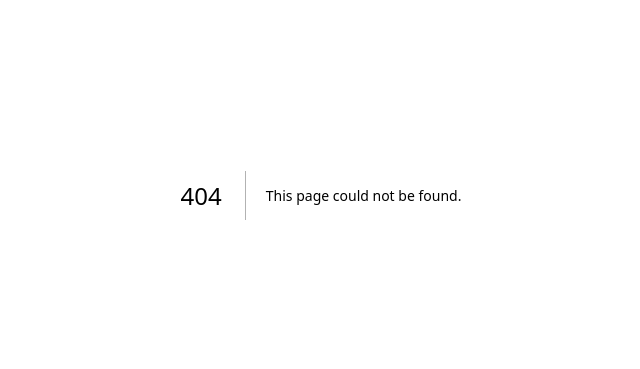
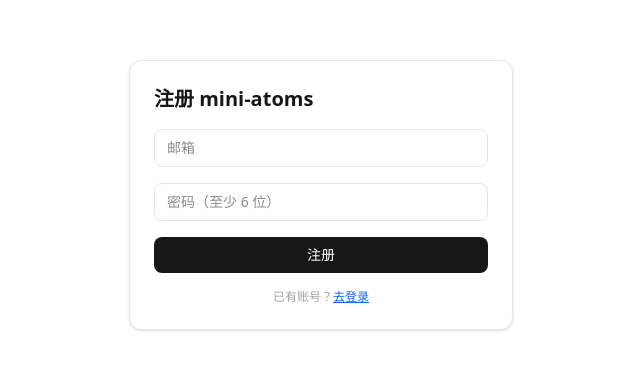
Before and after one commit to JJJJJamesShao/mini-atoms, a Next.js app: page /auth/register in a window 1280 px wide. Before the commit this address had no page. Shown: the part 205-574 px from the top of the page, without its empty margins (319-959 px from the left). Built offline with nearby package versions, Linux system fonts and the light colour scheme.

Commit message:
feat(auth): 任务5 Supabase Auth 登录/注册 + 路由保护
- /auth/login、/auth/register — 邮箱+密码（supabase-js）
- AuthGuard 客户端守卫：/projects* 未登录重定向登录页
- TODO: session 存 localStorage，middleware 保护待接入 @supabase/ssr

```diff
--- /dev/null
+++ b/src/app/auth/login/page.tsx
@@ -0,0 +1,71 @@
+"use client";
+
+import Link from "next/link";
+import { useRouter } from "next/navigation";
+import { useState } from "react";
+import { getSupabaseBrowser } from "@/lib/supabase/client";
+
+export default function LoginPage() {
+  const router = useRouter();
+  const [email, setEmail] = useState("");
+  const [password, setPassword] = useState("");
+  const [error, setError] = useState<string | null>(null);
+  const [loading, setLoading] = useState(false);
+
+  const submit = async (e: React.FormEvent) => {
+    e.preventDefault();
+    setLoading(true);
+    setError(null);
+    const { error } = await getSupabaseBrowser().auth.signInWithPassword({
+      email,
+      password,
+    });
+    setLoading(false);
+    if (error) {
+      setError(error.message);
+    } else {
+      router.push("/projects");
+    }
+  };
+
+  return (
+    <main className="flex min-h-screen items-center justify-center p-6">
+      <form
+        onSubmit={submit}
+        className="flex w-full max-w-sm flex-col gap-4 rounded-xl border border-[#e5e5e5] bg-white p-6 shadow-sm dark:border-neutral-700 dark:bg-neutral-900"
+      >
+        <h1 className="text-xl font-bold">登录 mini-atoms</h1>
+        <input
+          type="email"
+          required
+          value={email}
+          onChange={(e) => setEmail(e.target.value)}
+          placeholder="邮箱"
+          className="rounded-lg border border-[#e5e5e5] bg-transparent px-3 py-2 text-sm outline-none focus:ring-2 focus:ring-neutral-200 dark:border-neutral-700"
+        />
+        <input
+          type="password"
+          required
+          value={password}
+          onChange={(e) => setPassword(e.target.value)}
+          placeholder="密码"
+          className="rounded-lg border border-[#e5e5e5] bg-transparent px-3 py-2 text-sm outline-none focus:ring-2 focus:ring-neutral-200 dark:border-neutral-700"
+        />
+        {error && <p className="text-xs text-red-600">{error}</p>}
+        <button
+          type="submit"
+          disabled={loading}
+          className="rounded-lg bg-neutral-900 px-4 py-2 text-sm text-white transition-colors hover:bg-neutral-700 disabled:opacity-40 dark:bg-neutral-100 dark:text-neutral-900"
+        >
+          {loading ? "登录中…" : "登录"}
+        </button>
+        <p className="text-center text-xs text-[#a3a3a3]">
+          还没有账号？
+          <Link href="/auth/register" className="text-blue-600 underline">
+            去注册
+          </Link>
+        </p>
+      </form>
+    </main>
+  );
+}
--- /dev/null
+++ b/src/app/auth/register/page.tsx
@@ -0,0 +1,78 @@
+"use client";
+
+import Link from "next/link";
+import { useRouter } from "next/navigation";
+import { useState } from "react";
+import { getSupabaseBrowser } from "@/lib/supabase/client";
+
+export default function RegisterPage() {
+  const router = useRouter();
+  const [email, setEmail] = useState("");
+  const [password, setPassword] = useState("");
+  const [error, setError] = useState<string | null>(null);
+  const [notice, setNotice] = useState<string | null>(null);
+  const [loading, setLoading] = useState(false);
+
+  const submit = async (e: React.FormEvent) => {
+    e.preventDefault();
+    setLoading(true);
+    setError(null);
+    setNotice(null);
+    const { data, error } = await getSupabaseBrowser().auth.signUp({
+      email,
+      password,
+    });
+    setLoading(false);
+    if (error) {
+      setError(error.message);
+    } else if (data.session) {
+      router.push("/projects");
+    } else {
+      // Supabase 开启邮箱验证时不会有 session，需要先去邮箱确认
+      setNotice("注册成功，请先到邮箱完成验证后再登录。");
+    }
+  };
+
+  return (
+    <main className="flex min-h-screen items-center justify-center p-6">
+      <form
+        onSubmit={submit}
+        className="flex w-full max-w-sm flex-col gap-4 rounded-xl border border-[#e5e5e5] bg-white p-6 shadow-sm dark:border-neutral-700 dark:bg-neutral-900"
+      >
+        <h1 className="text-xl font-bold">注册 mini-atoms</h1>
+        <input
+          type="email"
+          required
+          value={email}
+          onChange={(e) => setEmail(e.target.value)}
+          placeholder="邮箱"
+          className="rounded-lg border border-[#e5e5e5] bg-transparent px-3 py-2 text-sm outline-none focus:ring-2 focus:ring-neutral-200 dark:border-neutral-700"
+        />
+        <input
+          type="password"
+          required
+          minLength={6}
+          value={password}
+          onChange={(e) => setPassword(e.target.value)}
+          placeholder="密码（至少 6 位）"
+          className="rounded-lg border border-[#e5e5e5] bg-transparent px-3 py-2 text-sm outline-none focus:ring-2 focus:ring-neutral-200 dark:border-neutral-700"
+        />
+        {error && <p className="text-xs text-red-600">{error}</p>}
+        {notice && <p className="text-xs text-green-600">{notice}</p>}
+        <button
+          type="submit"
+          disabled={loading}
+          className="rounded-lg bg-neutral-900 px-4 py-2 text-sm text-white transition-colors hover:bg-neutral-700 disabled:opacity-40 dark:bg-neutral-100 dark:text-neutral-900"
+        >
+          {loading ? "注册中…" : "注册"}
+        </button>
+        <p className="text-center text-xs text-[#a3a3a3]">
+          已有账号？
+          <Link href="/auth/login" className="text-blue-600 underline">
+            去登录
+          </Link>
+        </p>
+      </form>
+    </main>
+  );
+}
--- /dev/null
+++ b/src/lib/supabase/client.ts
@@ -0,0 +1,19 @@
+"use client";
+
+import { createClient, type SupabaseClient } from "@supabase/supabase-js";
+
+let cached: SupabaseClient | null = null;
+
+/** 浏览器端 Supabase 客户端（anon key，session 存 localStorage） */
+export function getSupabaseBrowser(): SupabaseClient {
+  if (cached) return cached;
+  const url = process.env.NEXT_PUBLIC_SUPABASE_URL;
+  const key = process.env.NEXT_PUBLIC_SUPABASE_ANON_KEY;
+  if (!url || !key) {
+    throw new Error(
+      "Missing NEXT_PUBLIC_SUPABASE_URL or NEXT_PUBLIC_SUPABASE_ANON_KEY",
+    );
+  }
+  cached = createClient(url, key);
+  return cached;
+}
```
